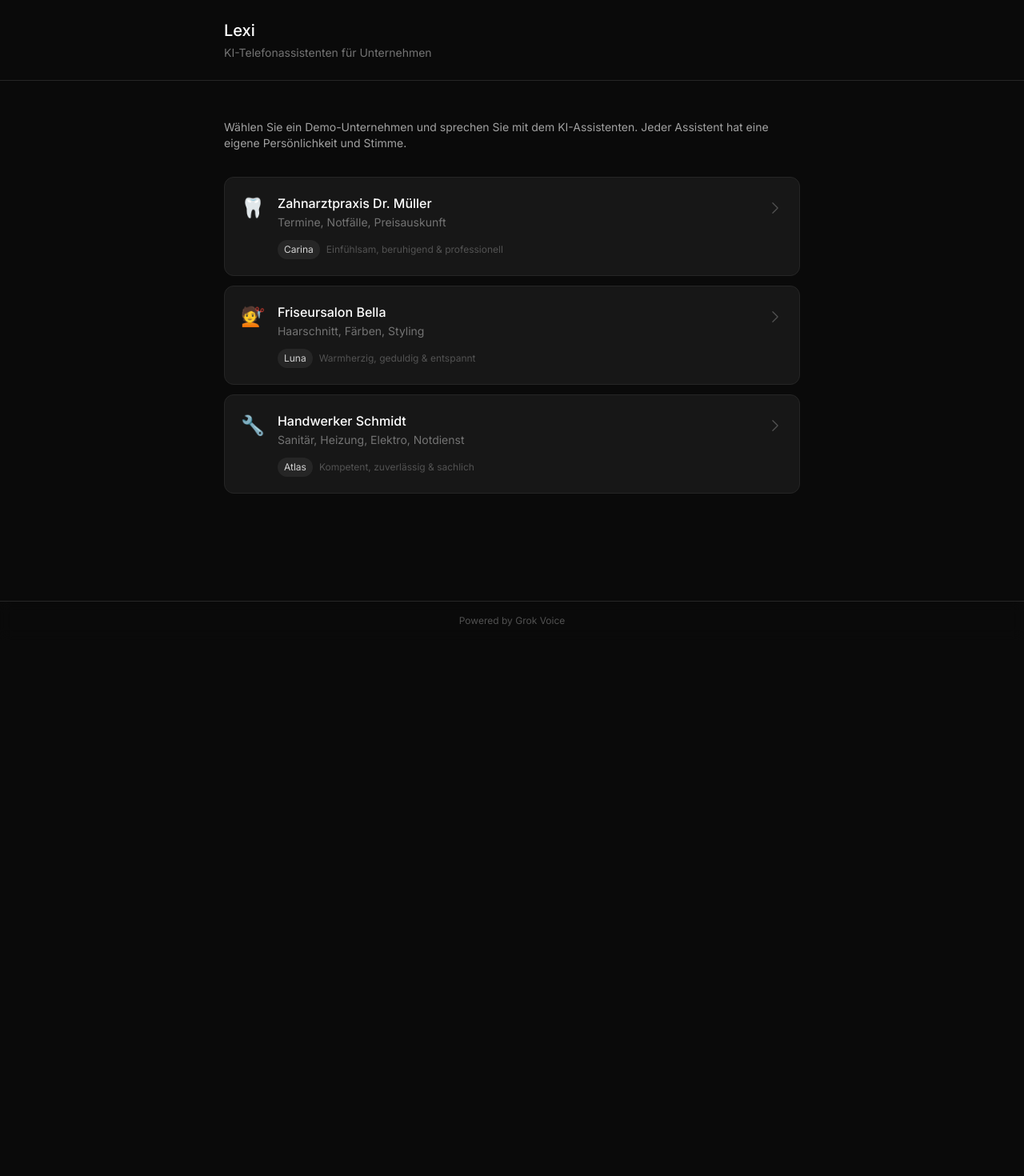
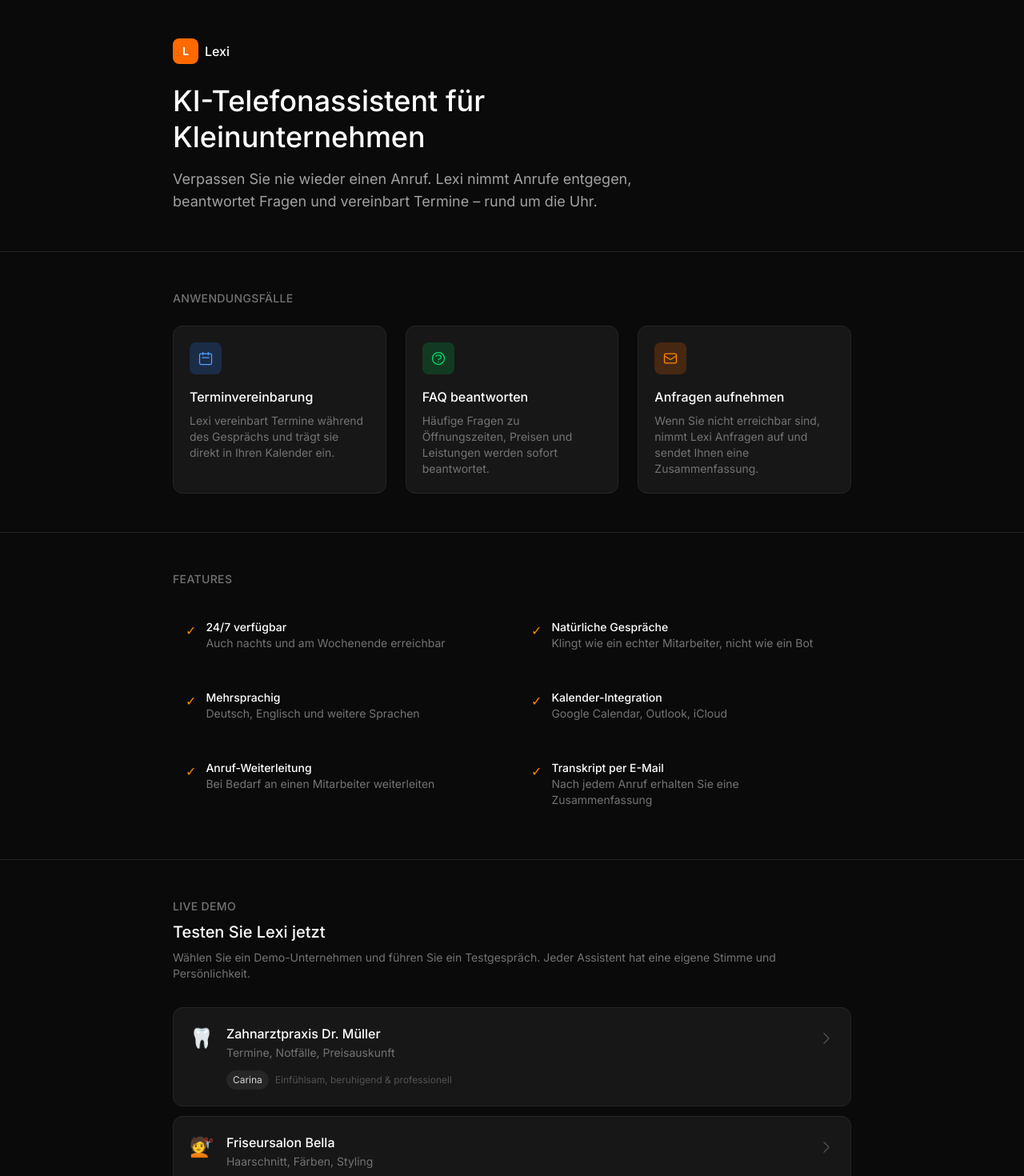
Before and after one commit to cophi-dev/voice-assistant-demo, a Next.js app: page / in a window 1280 px wide. Shown: the top 1470 px of the page at 80% size. Before the commit the page ends 800 px from the top, so only its background shows below. Built offline with nearby package versions, Linux system fonts and the light colour scheme.

Commit message:
feat: Update landing page with use cases, features, and demo section

```diff
--- a/src/app/page.tsx
+++ b/src/app/page.tsx
@@ -9,22 +9,127 @@ export default function Home() {
 
   return (
     <div className="min-h-screen bg-[#0a0a0a]">
-      {/* Header */}
+      {/* Hero */}
       <header className="border-b border-neutral-800">
-        <div className="max-w-3xl mx-auto px-6 py-6">
-          <h1 className="text-xl font-medium text-white">Lexi</h1>
-          <p className="text-neutral-500 text-sm mt-1">KI-Telefonassistenten für Unternehmen</p>
+        <div className="max-w-4xl mx-auto px-6 py-12">
+          <div className="flex items-center gap-2 mb-6">
+            <div className="w-8 h-8 rounded-lg bg-orange-500 flex items-center justify-center">
+              <span className="text-white font-bold text-sm">L</span>
+            </div>
+            <span className="text-white font-medium">Lexi</span>
+          </div>
+          <h1 className="text-3xl md:text-4xl font-medium text-white leading-tight">
+            KI-Telefonassistent für<br />Kleinunternehmen
+          </h1>
+          <p className="text-neutral-400 mt-4 text-lg max-w-xl">
+            Verpassen Sie nie wieder einen Anruf. Lexi nimmt Anrufe entgegen,
+            beantwortet Fragen und vereinbart Termine – rund um die Uhr.
+          </p>
         </div>
       </header>
 
-      {/* Main */}
-      <main className="max-w-3xl mx-auto px-6 py-12">
-        <div className="mb-8">
-          <p className="text-neutral-400 text-sm">
-            Wählen Sie ein Demo-Unternehmen und sprechen Sie mit dem KI-Assistenten.
-            Jeder Assistent hat eine eigene Persönlichkeit und Stimme.
+      {/* Use Cases */}
+      <section className="border-b border-neutral-800">
+        <div className="max-w-4xl mx-auto px-6 py-12">
+          <h2 className="text-sm font-medium text-neutral-500 uppercase tracking-wide mb-6">Anwendungsfälle</h2>
+          <div className="grid md:grid-cols-3 gap-6">
+            <div className="p-5 rounded-xl bg-neutral-900 border border-neutral-800">
+              <div className="w-10 h-10 rounded-lg bg-blue-500/20 flex items-center justify-center mb-4">
+                <svg className="w-5 h-5 text-blue-400" fill="none" stroke="currentColor" viewBox="0 0 24 24">
+                  <path strokeLinecap="round" strokeLinejoin="round" strokeWidth={1.5} d="M8 7V3m8 4V3m-9 8h10M5 21h14a2 2 0 002-2V7a2 2 0 00-2-2H5a2 2 0 00-2 2v12a2 2 0 002 2z" />
+                </svg>
+              </div>
+              <h3 className="font-medium text-white mb-2">Terminvereinbarung</h3>
+              <p className="text-sm text-neutral-500">
+                Lexi vereinbart Termine während des Gesprächs und trägt sie direkt in Ihren Kalender ein.
               </p>
             </div>
+            <div className="p-5 rounded-xl bg-neutral-900 border border-neutral-800">
+              <div className="w-10 h-10 rounded-lg bg-green-500/20 flex items-center justify-center mb-4">
+                <svg className="w-5 h-5 text-green-400" fill="none" stroke="currentColor" viewBox="0 0 24 24">
+                  <path strokeLinecap="round" strokeLinejoin="round" strokeWidth={1.5} d="M8.228 9c.549-1.165 2.03-2 3.772-2 2.21 0 4 1.343 4 3 0 1.4-1.278 2.575-3.006 2.907-.542.104-.994.54-.994 1.093m0 3h.01M21 12a9 9 0 11-18 0 9 9 0 0118 0z" />
+                </svg>
+              </div>
+              <h3 className="font-medium text-white mb-2">FAQ beantworten</h3>
+              <p className="text-sm text-neutral-500">
+                Häufige Fragen zu Öffnungszeiten, Preisen und Leistungen werden sofort beantwortet.
+              </p>
+            </div>
+            <div className="p-5 rounded-xl bg-neutral-900 border border-neutral-800">
+              <div className="w-10 h-10 rounded-lg bg-orange-500/20 flex items-center justify-center mb-4">
+                <svg className="w-5 h-5 text-orange-400" fill="none" stroke="currentColor" viewBox="0 0 24 24">
+                  <path strokeLinecap="round" strokeLinejoin="round" strokeWidth={1.5} d="M3 8l7.89 5.26a2 2 0 002.22 0L21 8M5 19h14a2 2 0 002-2V7a2 2 0 00-2-2H5a2 2 0 00-2 2v10a2 2 0 002 2z" />
+                </svg>
+              </div>
+              <h3 className="font-medium text-white mb-2">Anfragen aufnehmen</h3>
+              <p className="text-sm text-neutral-500">
+                Wenn Sie nicht erreichbar sind, nimmt Lexi Anfragen auf und sendet Ihnen eine Zusammenfassung.
+              </p>
+            </div>
+          </div>
+        </div>
+      </section>
+
+      {/* Features */}
+      <section className="border-b border-neutral-800">
+        <div className="max-w-4xl mx-auto px-6 py-12">
+          <h2 className="text-sm font-medium text-neutral-500 uppercase tracking-wide mb-6">Features</h2>
+          <div className="grid md:grid-cols-2 gap-4">
+            <div className="flex items-start gap-3 p-4 rounded-lg hover:bg-neutral-900/50 transition-colors">
+              <span className="text-orange-400 mt-0.5">✓</span>
+              <div>
+                <h3 className="text-white text-sm font-medium">24/7 verfügbar</h3>
+                <p className="text-neutral-500 text-sm">Auch nachts und am Wochenende erreichbar</p>
+              </div>
+            </div>
+            <div className="flex items-start gap-3 p-4 rounded-lg hover:bg-neutral-900/50 transition-colors">
+              <span className="text-orange-400 mt-0.5">✓</span>
+              <div>
+                <h3 className="text-white text-sm font-medium">Natürliche Gespräche</h3>
+                <p className="text-neutral-500 text-sm">Klingt wie ein echter Mitarbeiter, nicht wie ein Bot</p>
+              </div>
+            </div>
+            <div className="flex items-start gap-3 p-4 rounded-lg hover:bg-neutral-900/50 transition-colors">
+              <span className="text-orange-400 mt-0.5">✓</span>
+              <div>
+                <h3 className="text-white text-sm font-medium">Mehrsprachig</h3>
+                <p className="text-neutral-500 text-sm">Deutsch, Englisch und weitere Sprachen</p>
+              </div>
+            </div>
+            <div className="flex items-start gap-3 p-4 rounded-lg hover:bg-neutral-900/50 transition-colors">
+              <span className="text-orange-400 mt-0.5">✓</span>
+              <div>
+                <h3 className="text-white text-sm font-medium">Kalender-Integration</h3>
+                <p className="text-neutral-500 text-sm">Google Calendar, Outlook, iCloud</p>
+              </div>
+            </div>
+            <div className="flex items-start gap-3 p-4 rounded-lg hover:bg-neutral-900/50 transition-colors">
+              <span className="text-orange-400 mt-0.5">✓</span>
+              <div>
+                <h3 className="text-white text-sm font-medium">Anruf-Weiterleitung</h3>
+                <p className="text-neutral-500 text-sm">Bei Bedarf an einen Mitarbeiter weiterleiten</p>
+              </div>
+            </div>
+            <div className="flex items-start gap-3 p-4 rounded-lg hover:bg-neutral-900/50 transition-colors">
+              <span className="text-orange-400 mt-0.5">✓</span>
+              <div>
+                <h3 className="text-white text-sm font-medium">Transkript per E-Mail</h3>
+                <p className="text-neutral-500 text-sm">Nach jedem Anruf erhalten Sie eine Zusammenfassung</p>
+              </div>
+            </div>
+          </div>
+        </div>
+      </section>
+
+      {/* Demo */}
+      <section className="border-b border-neutral-800" id="demo">
+        <div className="max-w-4xl mx-auto px-6 py-12">
+          <h2 className="text-sm font-medium text-neutral-500 uppercase tracking-wide mb-2">Live Demo</h2>
+          <p className="text-white text-xl font-medium mb-2">Testen Sie Lexi jetzt</p>
+          <p className="text-neutral-500 text-sm mb-8">
+            Wählen Sie ein Demo-Unternehmen und führen Sie ein Testgespräch.
+            Jeder Assistent hat eine eigene Stimme und Persönlichkeit.
+          </p>
 
           <div className="space-y-3">
             {businesses.map((business) => (
@@ -36,9 +141,9 @@ export default function Home() {
                 <div className="flex items-start gap-4">
                   <span className="text-2xl mt-0.5">{business.icon}</span>
                   <div className="flex-1 min-w-0">
-                  <h2 className="font-medium text-white group-hover:text-orange-400 transition-colors">
+                    <h3 className="font-medium text-white group-hover:text-orange-400 transition-colors">
                       {business.name}
-                  </h2>
+                    </h3>
                     <p className="text-sm text-neutral-500 mt-0.5">
                       {business.description}
                     </p>
@@ -60,13 +165,29 @@ export default function Home() {
               </button>
             ))}
           </div>
-      </main>
+        </div>
+      </section>
+
+      {/* CTA */}
+      <section>
+        <div className="max-w-4xl mx-auto px-6 py-12">
+          <div className="text-center">
+            <h2 className="text-white text-xl font-medium mb-2">Bereit für Ihren eigenen Assistenten?</h2>
+            <p className="text-neutral-500 text-sm mb-6">
+              Einrichtung in wenigen Minuten. Keine Programmierkenntnisse erforderlich.
+            </p>
+            <button className="px-6 py-3 bg-orange-500 hover:bg-orange-600 text-white font-medium rounded-lg transition-colors">
+              Jetzt starten
+            </button>
+          </div>
+        </div>
+      </section>
 
       {/* Footer */}
-      <footer className="fixed bottom-0 left-0 right-0 border-t border-neutral-800 bg-[#0a0a0a]/80 backdrop-blur-sm">
-        <div className="max-w-3xl mx-auto px-6 py-4">
+      <footer className="border-t border-neutral-800">
+        <div className="max-w-4xl mx-auto px-6 py-6">
           <p className="text-neutral-600 text-xs text-center">
-            Powered by Grok Voice
+            Powered by Grok Voice · Made in Germany
           </p>
         </div>
       </footer>
```
Lines whose indentation alone changed are shown as unchanged.
